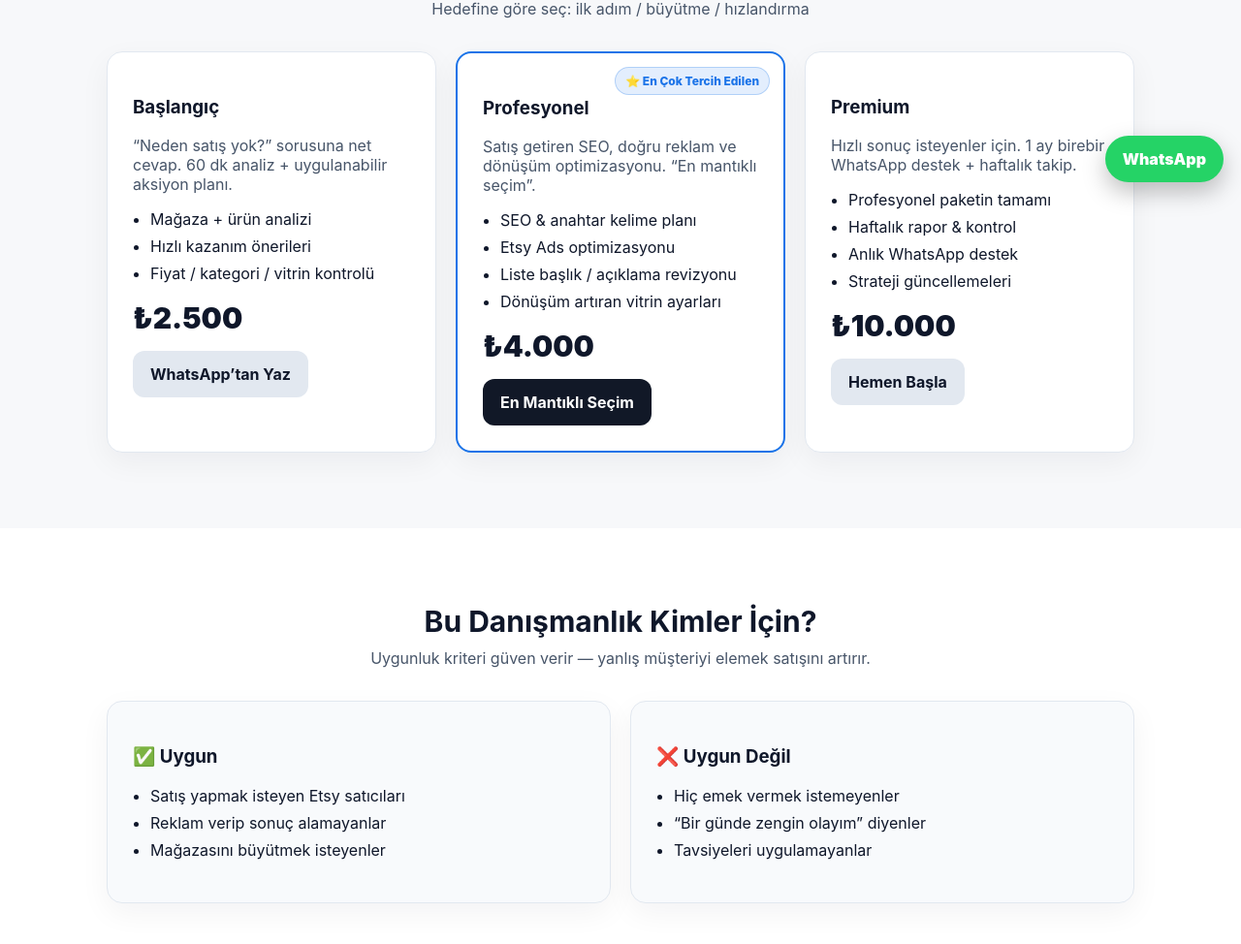
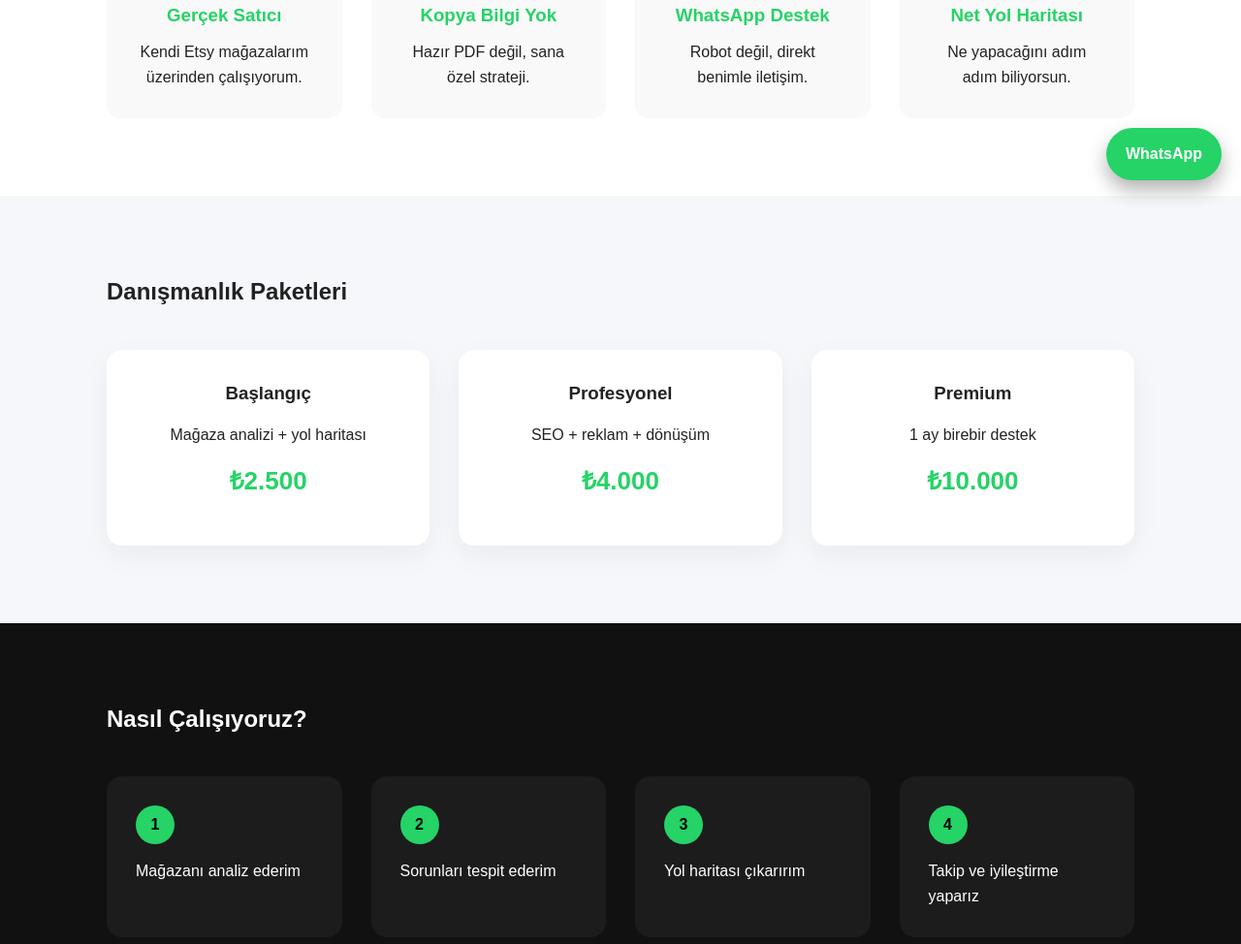
Before and after one commit to captainahmet52-rgb/etsy-danismanlik-site, a plain HTML site: page index.html in a window 1280 px wide. Shown: the part 594-1568 px from the top of the page at 97% size. Drawn offline with Linux system fonts and the light colour scheme.

Commit message:
Site guncellendi

```diff
--- a/index.html
+++ b/index.html
@@ -1,38 +1,237 @@
-<!-- index.html -->
 <!DOCTYPE html>
 <html lang="tr">
 <head>
   <meta charset="UTF-8">
   <title>Etsy Danışmanlık</title>
   <meta name="viewport" content="width=device-width, initial-scale=1.0">
-  <link rel="stylesheet" href="style.css">
+
+  <style>
+    /* RESET */
+    * {
+      margin: 0;
+      padding: 0;
+      box-sizing: border-box;
+    }
+
+    body {
+      font-family: Arial, sans-serif;
+      background: #f5f7fa;
+      color: #222;
+      line-height: 1.6;
+    }
+
+    a {
+      text-decoration: none;
+    }
+
+    /* CONTAINER */
+    .container {
+      max-width: 1100px;
+      margin: auto;
+      padding: 0 20px;
+    }
+
+    /* HERO */
+    .hero {
+      background: linear-gradient(135deg, #25D366, #128C7E);
+      color: white;
+      padding: 100px 0;
+      text-align: center;
+    }
+
+    .hero h1 {
+      font-size: 42px;
+      margin-bottom: 20px;
+    }
+
+    .hero p {
+      font-size: 20px;
+      opacity: 0.95;
+    }
+
+    .btn {
+      display: inline-block;
+      margin-top: 30px;
+      padding: 16px 36px;
+      background: #111;
+      color: white;
+      border-radius: 50px;
+      font-weight: bold;
+    }
+
+    /* TRUST */
+    .trust {
+      background: white;
+      padding: 80px 0;
+    }
+
+    .trust-grid {
+      display: grid;
+      grid-template-columns: repeat(auto-fit, minmax(220px, 1fr));
+      gap: 30px;
+      margin-top: 40px;
+    }
+
+    .trust-box {
+      background: #f9f9f9;
+      padding: 30px;
+      border-radius: 14px;
+      text-align: center;
+    }
+
+    .trust-box h3 {
+      margin-bottom: 10px;
+      color: #25D366;
+    }
+
+    /* PACKAGES */
+    .packages {
+      padding: 80px 0;
+    }
+
+    .packages-grid {
+      display: grid;
+      grid-template-columns: repeat(auto-fit, minmax(260px, 1fr));
+      gap: 30px;
+      margin-top: 40px;
+    }
+
+    .package {
+      background: white;
+      padding: 30px;
+      border-radius: 16px;
+      text-align: center;
+      box-shadow: 0 10px 30px rgba(0,0,0,0.05);
+    }
+
+    .package h3 {
+      margin-bottom: 15px;
+    }
+
+    .price {
+      font-size: 26px;
+      color: #25D366;
+      margin: 15px 0;
+      font-weight: bold;
+    }
+
+    /* PROCESS */
+    .process {
+      background: #111;
+      color: white;
+      padding: 80px 0;
+    }
+
+    .process-grid {
+      display: grid;
+      grid-template-columns: repeat(auto-fit, minmax(200px, 1fr));
+      gap: 30px;
+      margin-top: 40px;
+    }
+
+    .step {
+      background: #1c1c1c;
+      padding: 30px;
+      border-radius: 16px;
+    }
+
+    .step-no {
+      width: 40px;
+      height: 40px;
+      background: #25D366;
+      color: black;
+      border-radius: 50%;
+      display: flex;
+      align-items: center;
+      justify-content: center;
+      font-weight: bold;
+      margin-bottom: 15px;
+    }
+
+    /* CTA */
+    .cta {
+      background: #25D366;
+      color: black;
+      padding: 80px 0;
+      text-align: center;
+    }
+
+    .cta a {
+      background: #111;
+      color: white;
+      padding: 18px 40px;
+      border-radius: 50px;
+      font-weight: bold;
+      margin-top: 20px;
+      display: inline-block;
+    }
+
+    /* WHATSAPP BUTTON */
+    .whatsapp {
+      position: fixed;
+      right: 20px;
+      bottom: 20px;
+      background: #25D366;
+      color: white;
+      padding: 14px 20px;
+      border-radius: 50px;
+      font-weight: bold;
+      box-shadow: 0 10px 20px rgba(0,0,0,0.3);
+    }
+
+    /* FOOTER */
+    footer {
+      background: #111;
+      color: #aaa;
+      text-align: center;
+      padding: 30px 0;
+      font-size: 14px;
+    }
+
+    @media (max-width: 600px) {
+      .hero h1 {
+        font-size: 30px;
+      }
+    }
+  </style>
 </head>
+
 <body>
 
   <!-- HERO -->
   <section class="hero">
     <div class="container">
-    <p class="badge">Etsy Danışmanlık</p>
-    <h1>Etsy Mağazanı <span>Büyütelim</span></h1>
-    <p class="sub">
-      Gerçek mağaza verileriyle birebir danışmanlık.
-      SEO + reklam + dönüşüm optimizasyonu ile satışa giden sistemi kuruyoruz.
-    </p>
+      <h1>Etsy Mağazanı Büyütmek İster misin?</h1>
+      <p>Gerçek mağaza deneyimi ile birebir Etsy danışmanlığı</p>
+      <a href="#paketler" class="btn">Paketleri Gör</a>
+    </div>
+  </section>
 
-    <div class="hero-actions">
-      <a href="#paketler" class="btn-primary">Paketleri Gör</a>
-      <a
-        href="https://wa.me/905368121022?text=Merhaba,%20Etsy%20danışmanlık%20paketleri%20hakkında%20bilgi%20almak%20istiyorum."
-        class="btn-ghost"
-        target="_blank"
-      >WhatsApp’tan Yaz</a>
+  <!-- TRUST -->
+  <section class="trust">
+    <div class="container">
+      <h2>Neden Bana Güvenmelisin?</h2>
+
+      <div class="trust-grid">
+        <div class="trust-box">
+          <h3>Gerçek Satıcı</h3>
+          <p>Kendi Etsy mağazalarım üzerinden çalışıyorum.</p>
         </div>
 
-    <div class="trust-row">
-      <div class="trust-item">✔️ Aktif Etsy Satıcısı</div>
-      <div class="trust-item">✔️ Kopya bilgi yok</div>
-      <div class="trust-item">✔️ Birebir WhatsApp destek</div>
-      <div class="trust-item">✔️ Net yol haritası</div>
+        <div class="trust-box">
+          <h3>Kopya Bilgi Yok</h3>
+          <p>Hazır PDF değil, sana özel strateji.</p>
+        </div>
+
+        <div class="trust-box">
+          <h3>WhatsApp Destek</h3>
+          <p>Robot değil, direkt benimle iletişim.</p>
+        </div>
+
+        <div class="trust-box">
+          <h3>Net Yol Haritası</h3>
+          <p>Ne yapacağını adım adım biliyorsun.</p>
+        </div>
       </div>
     </div>
   </section>
@@ -40,111 +239,25 @@
   <!-- PACKAGES -->
   <section class="packages" id="paketler">
     <div class="container">
-    <div class="section-head">
       <h2>Danışmanlık Paketleri</h2>
-      <p>Hedefine göre seç: ilk adım / büyütme / hızlandırma</p>
+
+      <div class="packages-grid">
+        <div class="package">
+          <h3>Başlangıç</h3>
+          <p>Mağaza analizi + yol haritası</p>
+          <div class="price">₺2.500</div>
         </div>
 
-    <div class="package-grid">
-
-      <div class="card">
-        <h3>Başlangıç</h3>
-        <p class="desc">
-          “Neden satış yok?” sorusuna net cevap.
-          60 dk analiz + uygulanabilir aksiyon planı.
-        </p>
-
-        <ul class="list">
-          <li>Mağaza + ürün analizi</li>
-          <li>Hızlı kazanım önerileri</li>
-          <li>Fiyat / kategori / vitrin kontrolü</li>
-        </ul>
-
-        <div class="price">₺2.500</div>
-
-        <a
-          class="btn-secondary"
-          href="https://wa.me/905368121022?text=Merhaba,%20Başlangıç%20paketi%20hakkında%20bilgi%20almak%20istiyorum."
-          target="_blank"
-        >WhatsApp’tan Yaz</a>
+        <div class="package">
+          <h3>Profesyonel</h3>
+          <p>SEO + reklam + dönüşüm</p>
+          <div class="price">₺4.000</div>
         </div>
 
-      <div class="card featured">
-        <div class="tag">⭐ En Çok Tercih Edilen</div>
-        <h3>Profesyonel</h3>
-        <p class="desc">
-          Satış getiren SEO, doğru reklam ve dönüşüm optimizasyonu.
-          “En mantıklı seçim”.
-        </p>
-
-        <ul class="list">
-          <li>SEO & anahtar kelime planı</li>
-          <li>Etsy Ads optimizasyonu</li>
-          <li>Liste başlık / açıklama revizyonu</li>
-          <li>Dönüşüm artıran vitrin ayarları</li>
-        </ul>
-
-        <div class="price">₺4.000</div>
-
-        <a
-          class="btn-primary"
-          href="https://wa.me/905368121022?text=Merhaba,%20Profesyonel%20paketi%20seçmek%20istiyorum.%20Mağaza%20linkim:%20"
-          target="_blank"
-        >En Mantıklı Seçim</a>
-      </div>
-
-      <div class="card">
+        <div class="package">
           <h3>Premium</h3>
-        <p class="desc">
-          Hızlı sonuç isteyenler için.
-          1 ay birebir WhatsApp destek + haftalık takip.
-        </p>
-
-        <ul class="list">
-          <li>Profesyonel paketin tamamı</li>
-          <li>Haftalık rapor & kontrol</li>
-          <li>Anlık WhatsApp destek</li>
-          <li>Strateji güncellemeleri</li>
-        </ul>
-
+          <p>1 ay birebir destek</p>
           <div class="price">₺10.000</div>
-
-        <a
-          class="btn-secondary"
-          href="https://wa.me/905368121022?text=Merhaba,%20Premium%20paket%20hakkında%20bilgi%20almak%20istiyorum."
-          target="_blank"
-        >Hemen Başla</a>
-      </div>
-
-    </div>
-  </div>
-</section>
-
-<!-- FIT -->
-<section class="fit">
-  <div class="container">
-    <div class="section-head">
-      <h2>Bu Danışmanlık Kimler İçin?</h2>
-      <p>Uygunluk kriteri güven verir — yanlış müşteriyi elemek satışını artırır.</p>
-    </div>
-
-    <div class="fit-grid">
-      <div class="card soft">
-        <h3>✅ Uygun</h3>
-        <ul class="list">
-          <li>Satış yapmak isteyen Etsy satıcıları</li>
-          <li>Reklam verip sonuç alamayanlar</li>
-          <li>Mağazasını büyütmek isteyenler</li>
-        </ul>
-      </div>
-
-      <div class="card soft">
-        <h3>❌ Uygun Değil</h3>
-        <ul class="list">
-          <li>Hiç emek vermek istemeyenler</li>
-          <li>“Bir günde zengin olayım” diyenler</li>
-          <li>Tavsiyeleri uygulamayanlar</li>
-        </ul>
         </div>
       </div>
     </div>
@@ -153,58 +266,49 @@
   <!-- PROCESS -->
   <section class="process">
     <div class="container">
-    <div class="section-head">
       <h2>Nasıl Çalışıyoruz?</h2>
-      <p>4 adımda net sistem: analiz → plan → uygulama → takip</p>
-    </div>
 
       <div class="process-grid">
         <div class="step">
           <div class="step-no">1</div>
-        <div class="step-title">Analiz</div>
-        <div class="step-text">Mağazanı, ürünlerini, SEO ve fiyatlamanı incelerim.</div>
+          <p>Mağazanı analiz ederim</p>
         </div>
 
         <div class="step">
           <div class="step-no">2</div>
-        <div class="step-title">Sorun Tespiti</div>
-        <div class="step-text">Neyi düzelteceğimizi netleştirip öncelik çıkarırım.</div>
+          <p>Sorunları tespit ederim</p>
         </div>
 
         <div class="step">
           <div class="step-no">3</div>
-        <div class="step-title">Yol Haritası</div>
-        <div class="step-text">Uygulanabilir adımları sıraya koyarım.</div>
+          <p>Yol haritası çıkarırım</p>
         </div>
 
         <div class="step">
           <div class="step-no">4</div>
-        <div class="step-title">Takip</div>
-        <div class="step-text">Seçtiğin pakete göre uygulama ve iyileştirme yaparız.</div>
+          <p>Takip ve iyileştirme yaparız</p>
         </div>
       </div>
     </div>
   </section>
 
-<!-- FINAL CTA -->
+  <!-- CTA -->
   <section class="cta">
     <div class="container">
       <h2>Hazırsan Başlayalım</h2>
-    <p>Hemen WhatsApp’tan yaz. Mağaza linkini gönder, ilk incelemeyi yapalım.</p>
-    <a
-      href="https://wa.me/905368121022?text=Merhaba,%20Etsy%20danışmanlık%20için%20mağaza%20linkim:%20"
-      class="btn-primary big"
-      target="_blank"
-    >WhatsApp’tan Yaz</a>
+      <a href="https://wa.me/905368121022" target="_blank">WhatsApp’tan Yaz</a>
     </div>
   </section>
 
-<!-- FLOAT WHATSAPP -->
-<a
-  href="https://wa.me/905368121022?text=Merhaba,%20Etsy%20danışmanlık%20hakkında%20bilgi%20almak%20istiyorum."
-  class="whatsapp-float"
-  target="_blank"
->WhatsApp</a>
+  <!-- WHATSAPP -->
+  <a href="https://wa.me/905368121022" class="whatsapp" target="_blank">
+    WhatsApp
+  </a>
+
+  <!-- FOOTER -->
+  <footer>
+    © 2026 Etsy Danışmanlık – Tüm Hakları Saklıdır
+  </footer>
 
 </body>
 </html>
```
Lines whose indentation alone changed are shown as unchanged.
